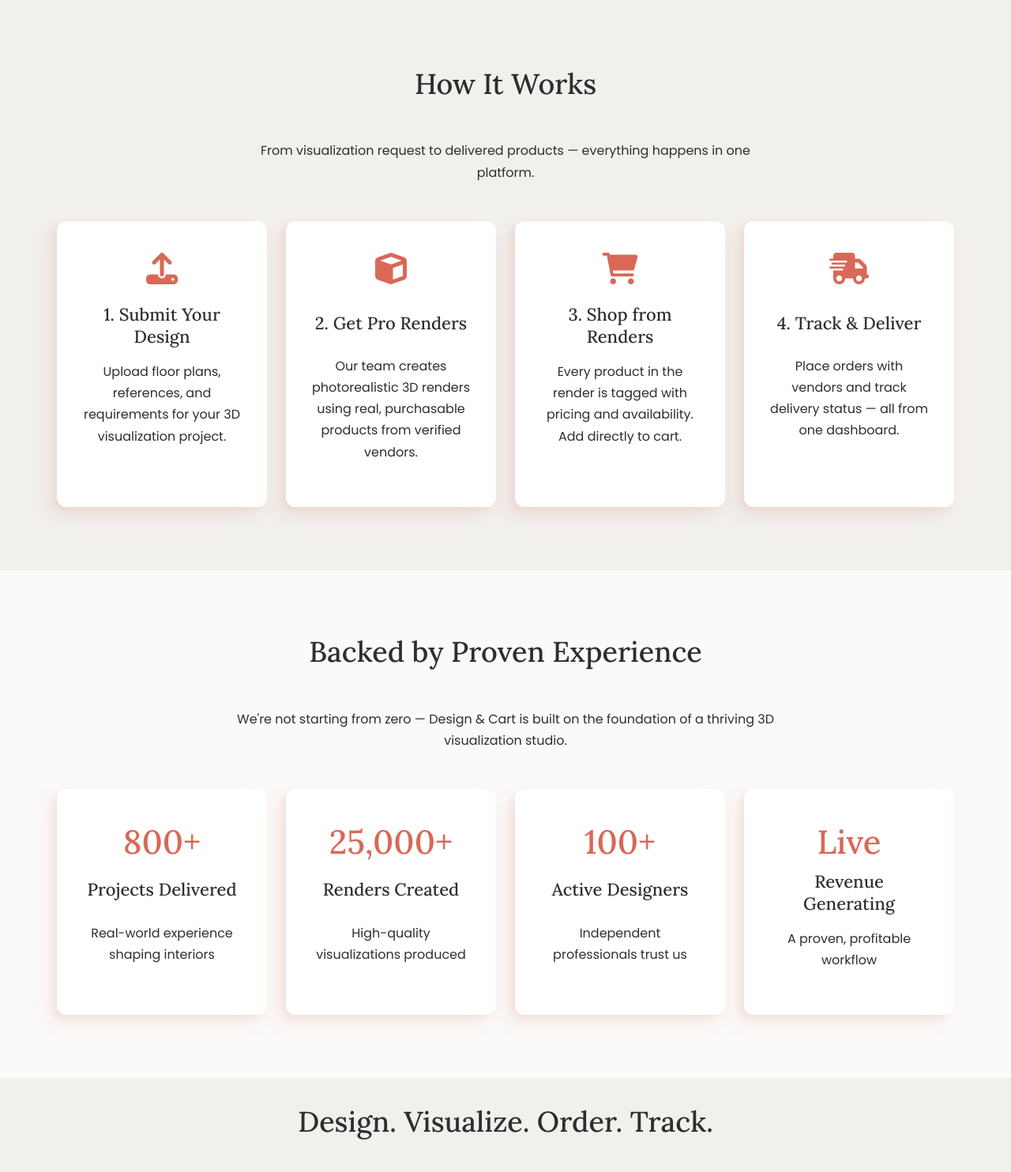
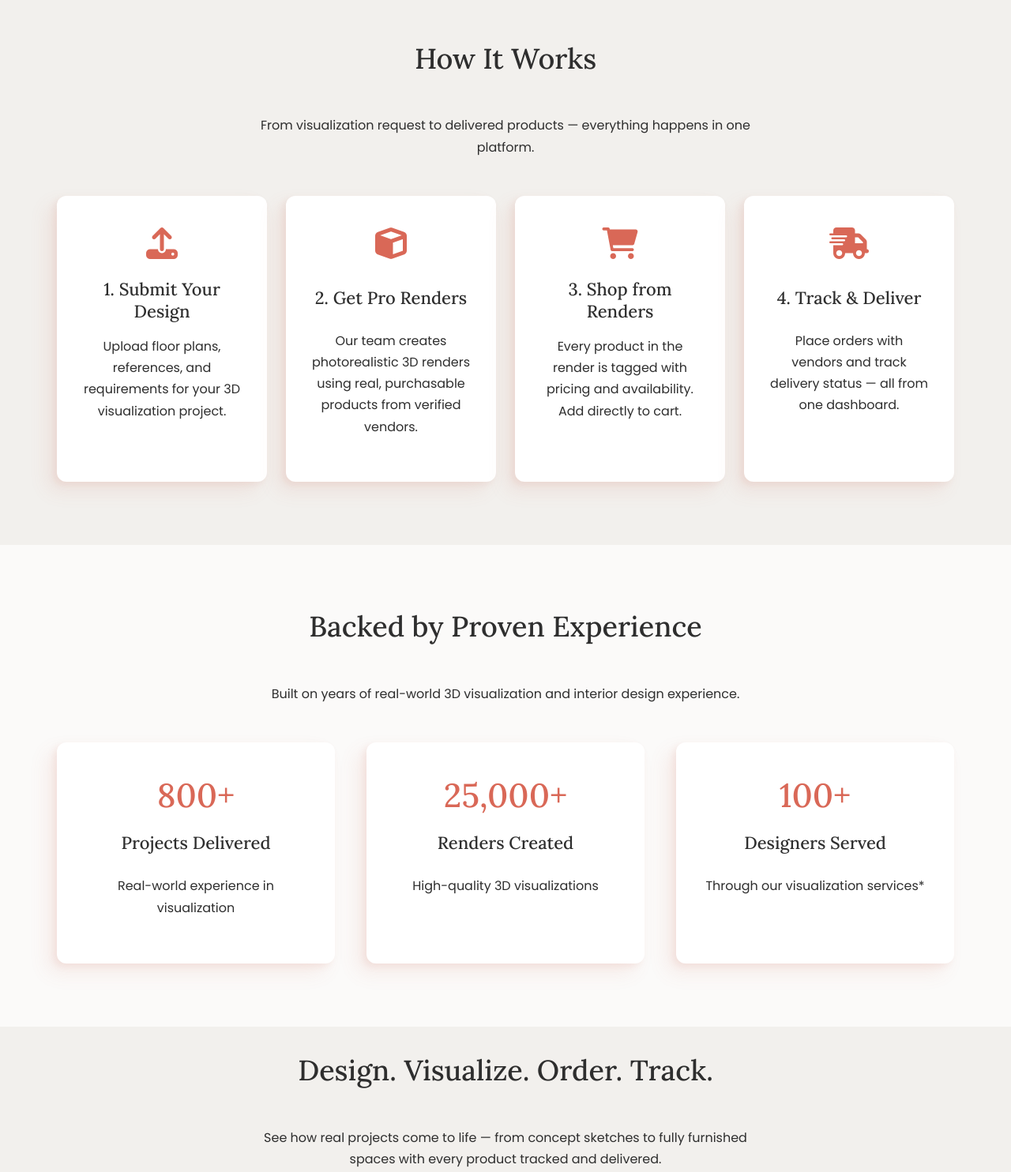
Before and after one commit to designandcart-afk/design-n-cart-website, a plain HTML site: page index.html in a window 1280 px wide. Shown: the part 1880-3364 px from the top of the page at 79% size. Drawn offline with Linux system fonts and the light colour scheme.

Commit message:
Fix accuracy issues: remove Live Revenue stat, change Balcony to Bathroom, update designer claims, add legal disclaimers, reduce spacing

```diff
--- a/index.html
+++ b/index.html
@@ -143,35 +143,28 @@
             <div class="container">
                 <div class="text-center" style="margin-bottom: 3rem;">
                     <h2>Backed by Proven Experience</h2>
-                    <p style="max-width: 700px; margin: 0 auto;">We're not starting from zero — Design & Cart is built on the foundation of a thriving 3D visualization studio.</p>
+                    <p style="max-width: 700px; margin: 0 auto;">Built on years of real-world 3D visualization and interior design experience.</p>
                 </div>
-                <div class="four-column-grid">
+                <div class="feature-grid">
                     <div class="step-card">
                         <div class="card-content-wrapper">
                             <h3 style="color: var(--primary-color); font-size: 42px; margin-bottom: 0.5rem;">800+</h3>
                             <h4>Projects Delivered</h4>
-                            <p>Real-world experience shaping interiors</p>
+                            <p>Real-world experience in visualization</p>
                         </div>
                     </div>
                     <div class="step-card">
                         <div class="card-content-wrapper">
                             <h3 style="color: var(--primary-color); font-size: 42px; margin-bottom: 0.5rem;">25,000+</h3>
                             <h4>Renders Created</h4>
-                            <p>High-quality visualizations produced</p>
+                            <p>High-quality 3D visualizations</p>
                         </div>
                     </div>
                     <div class="step-card">
                         <div class="card-content-wrapper">
                             <h3 style="color: var(--primary-color); font-size: 42px; margin-bottom: 0.5rem;">100+</h3>
-                            <h4>Active Designers</h4>
-                            <p>Independent professionals trust us</p>
-                        </div>
-                    </div>
-                    <div class="step-card">
-                        <div class="card-content-wrapper">
-                            <h3 style="color: var(--primary-color); font-size: 42px; margin-bottom: 0.5rem;">Live</h3>
-                            <h4>Revenue Generating</h4>
-                            <p>A proven, profitable workflow</p>
+                            <h4>Designers Served</h4>
+                            <p>Through our visualization services*</p>
                         </div>
                     </div>
                 </div>
@@ -201,8 +194,8 @@
                     <div class="item-overlay"><h3>Bedroom</h3></div>
                 </div>
                 <div class="grid-item fade-in-section">
-                    <img src="images/balcony.jpg" alt="A stylish outdoor balcony with comfortable seating">
-                    <div class="item-overlay"><h3>Balcony</h3></div>
+                    <img src="images/balcony.jpg" alt="A modern bathroom with elegant fixtures and warm tones">
+                    <div class="item-overlay"><h3>Bathroom</h3></div>
                 </div>
             </div>
         </section>
@@ -210,7 +203,7 @@
         <section class="final-cta-soft text-center">
             <div class="container">
                 <h3>Ready to eliminate design-to-reality mismatch?</h3>
-                <p>Join 100+ designers who trust Design & Cart for professional 3D visualization and seamless product sourcing.</p>
+                <p>Experience seamless 3D visualization with integrated product ordering.</p>
                 <a href="https://design-cart.vercel.app" class="btn">Get Started Now</a>
             </div>
         </section>
@@ -221,6 +214,7 @@
             <!-- FIXED: Added logotype to the footer -->
             <img src="images/logotype.png" alt="Design & Cart" class="footer-logo">
             <p>&copy; 2025 Design & Cart. The future of interior design workflows.</p>
+            <p style="font-size: 12px; color: #888; margin-top: 1rem; max-width: 800px; margin-left: auto; margin-right: auto;">*Statistics reflect experience from related visualization services. Platform features and availability may vary. Terms and conditions apply.</p>
         </div>
     </footer>
 
--- a/style.css
+++ b/style.css
@@ -342,6 +342,11 @@ nav {
     gap: 1.5rem;
 }
 
+.how-it-works-home {
+    padding-top: 3rem;
+    padding-bottom: 5rem;
+}
+
 /* --- 7. Generic Content Sections --- */
 .feature-grid {
     display: grid;
```
Also changed, not shown: about.html (+1 -0 lines), contact.html (+1 -0 lines), features.html (+2 -0 lines), for-designers.html (+2 -0 lines), how-it-works.html (+2 -0 lines).
